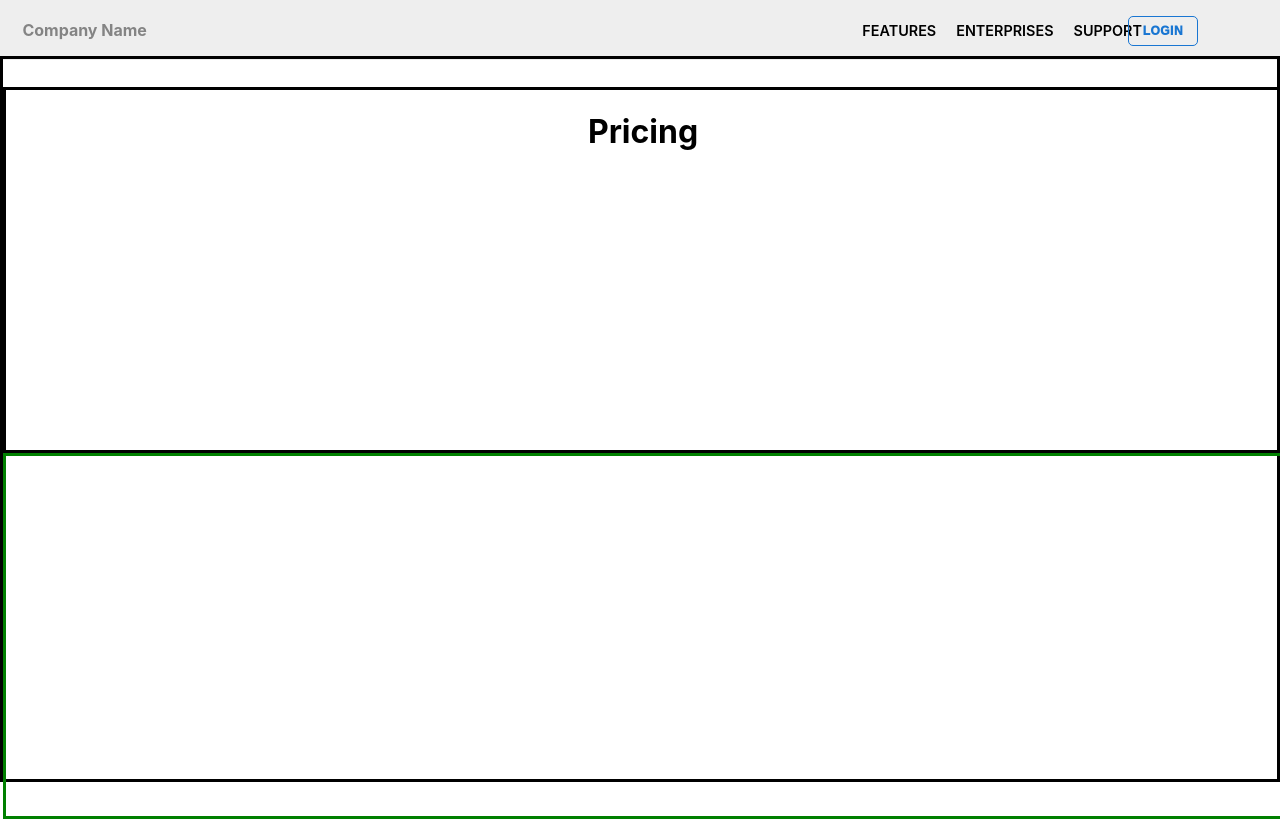
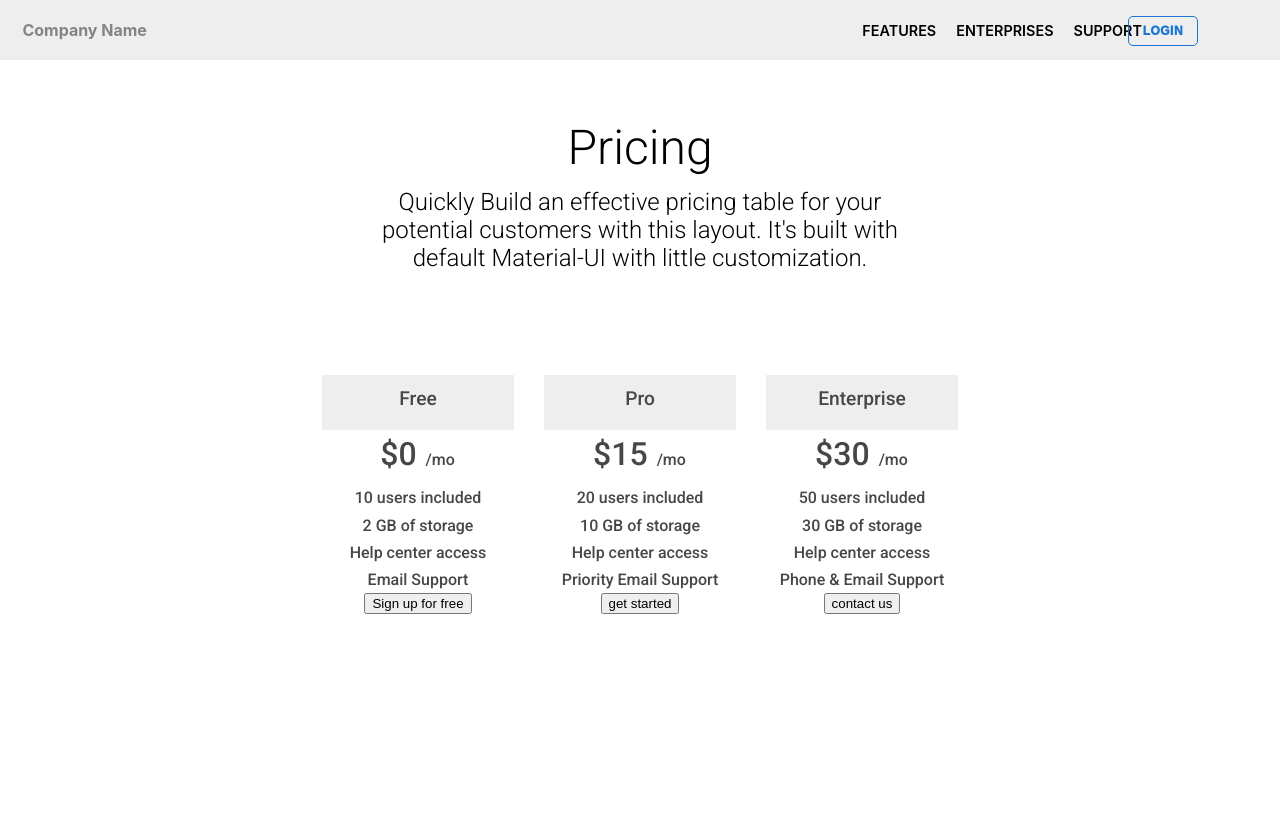
Before and after one commit to MIlanJP/Reactbasic-UI, a React (Create React App) app: page / in a window 1280 px wide. Built offline with nearby package versions, Linux system fonts and the light colour scheme.

Commit message:
Added boxes of subscription in layout2

```diff
--- a/src/App.css
+++ b/src/App.css
@@ -1,3 +1,5 @@
+@import url('https://fonts.googleapis.com/css2?family=Roboto:wght@300;500;900&display=swap');
+
 .App {
   text-align: center;
 }
@@ -120,13 +122,11 @@ left:5%;
   height: 90vh;
   position: relative;
   top: -4px;
-  border: solid;
 }
 
 /* InternalLayouts start  */
 .Layout1 {
-  border: solid;
-  height: 50%;
+  height: 40%;
   display: flex;
   flex-direction: column;
   align-items: center;
@@ -134,14 +134,87 @@ left:5%;
 }
 
 .Layout2 {
-  border: solid green;
   position: relative;
   width: 100%;
-  height: 50%;
+  height: 60%;
+}
+
+.Layout2-Box{
+  align-items: center;
+  display: flex;
+  flex-direction: row;
+  justify-content: center;
+  height:100%;
+}
+
+/* Box Layout start */
+
+.Box {
+  padding-left: 15px;
+  padding-right: 15px;
+  width: 15%;
+  height: 100%;
+  font-family: 'Roboto', sans-serif;
+  transition: .5s;
+  color: rgb(71, 71, 71);
+
+}
+
+.Box:hover {
+  padding-left: 15px;
+  padding-right: 15px;
+  top:-10%;
+  width: 14%;
+  height: 120%;
+  font-family: 'Roboto', sans-serif;
+  transition: 1s;
+}
+
+.Box-Top-Portion{
+  background-color:#EEEEEE;
+  height:10%;
+  font-size: 1.2rem;
+  padding-top:12px;
+}
+.Box--AmountSection{
+  font-size: 2rem;
+  padding-right: 1px;
+  line-height:3rem;
+}
+
+.Box--AmountSection span{
+  font-size: 1rem;
+  padding-left: 1px;;
+}
+
+.Box-Description{
+  line-height:1.7rem;
+}
+/* Box Layout end */
+
+/* InternalLayouts end  */
+.Layout1 h1{
+  font-family: 'Roboto', sans-serif;
+  font-weight: 10;
+  font-size: 3rem;
 }
 
 
-/* InternalLayouts end  */
+.Layout1-Paragraph{
+  position: relative;
+  top:-45px;
+  width: 44%;
+  font-family: 'Roboto', sans-serif;
+  font-weight: 10;
+  font-size: 1.5rem;
+}
+
+
+
+/* Box OF LAYOUT2 Start */
+
+
+/* Box OF LAYOUT2 end */
 
 
 /* MAIN-CONTAINER-END */
--- /dev/null
+++ b/src/Components/maincontainer/Box.js
@@ -0,0 +1,28 @@
+import React, { Component } from 'react'
+
+class Box extends Component {
+    render(){
+        return(
+            <div className='Box'>
+            <div className='Box-Top-Portion'>
+            {this.props.details.subscription}
+            </div>
+            <div className='Box--AmountSection'>
+            {this.props.details.price} <span>/mo</span>
+            </div>
+            <div className='Box-Description'>
+                {this.props.details.usersIncluded}<br/>
+                {this.props.details.storage}<br/>
+                {this.props.details.access}<br/>
+                {this.props.details.support}<br/>
+            </div>
+            <div className='Box-Subscription'>
+            <button>
+            {this.props.details.click}
+            </button>
+            </div>
+            </div>
+        )
+    }
+}
+export default Box;
--- a/src/Components/maincontainer/Layout1.js
+++ b/src/Components/maincontainer/Layout1.js
@@ -1,12 +1,23 @@
 import React, { Component } from 'react'
 
 class Layout1 extends Component {
+
+constructor(props){
+    super(props)
+    this.state={
+        paragraphContent:"Quickly Build an effective pricing table for your potential customers"
+        +" with this layout. It's built with default Material-UI with little customization."
+    }
+}
+
     render(){
         return(
             <div className="Layout1" >
             <div className="Layout1-Heading">
             <h1>Pricing</h1>
-            <p></p>
+            </div>
+            <div className="Layout1-Paragraph"  >
+            <p>{this.state.paragraphContent}</p>
             </div>
             </div>
         )
--- a/src/Components/maincontainer/Layout2.js
+++ b/src/Components/maincontainer/Layout2.js
@@ -1,10 +1,52 @@
 import React, { Component } from 'react'
+import Box from './Box'
+class Layout2 extends Component {
 
-class Layout2 extends Component {
+    constructor(props){
+        super(props)
+        this.state = {
+            details:[{
+                subscription:"Free",
+                price:"$0",
+                usersIncluded:"10 users included",
+                storage:'2 GB of storage',
+                access:" Help center access",
+                support:" Email Support ",
+                click:"Sign up for free"
+            },
+
+            {
+                subscription:"Pro",
+                price:"$15",
+                usersIncluded:"20 users included",
+                storage:'10 GB of storage',
+                access:" Help center access",
+                support:"Priority Email Support ",
+                click:'get started'
+            },
+            {
+                subscription:"Enterprise",
+                price:"$30",
+                usersIncluded:"50 users included",
+                storage:'30 GB of storage',
+                access:" Help center access",
+                support:"Phone & Email Support ",
+                click:'contact us'
+            }
+        ]
+        }
+    }
+
     render(){
+        let subscriptions=this.state.details.map(detail=>{
+           return  <Box   details={detail}/>
+        })
+
         return(
             <div className="Layout2" >
-
+            <div className="Layout2-Box">
+            {subscriptions}
+            </div>
             </div>
         )
     }
```
